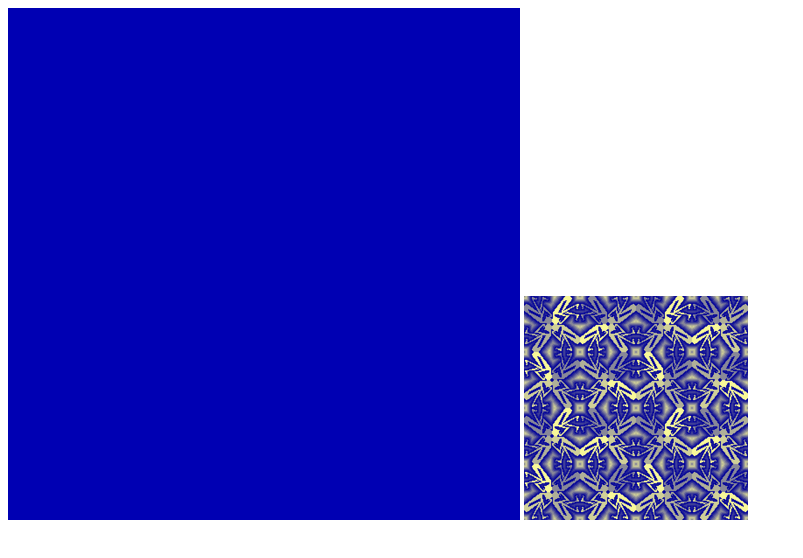
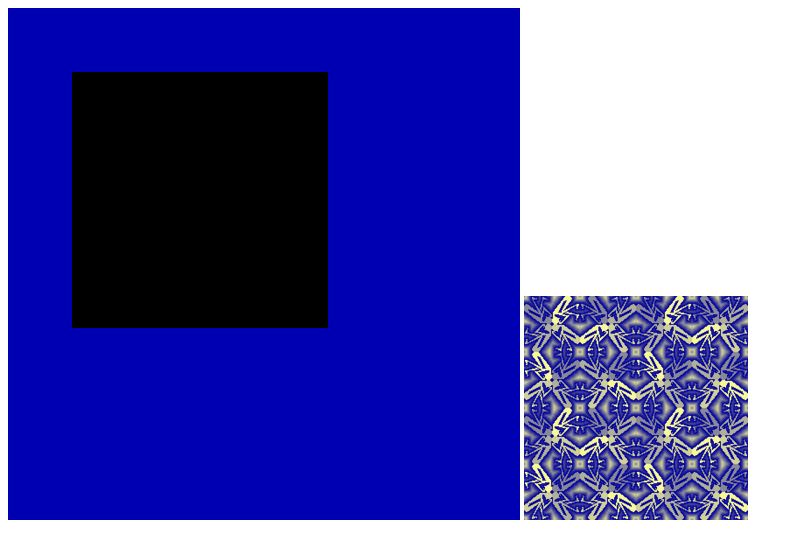
Before and after one commit to tripped/webgl-battlebg, a plain HTML site: page index.html in a window 1280 px wide. Shown: the whole page, without its empty margins (0-803 px from the left). Drawn offline with Linux system fonts and the light colour scheme.

Commit message:
Add some vertices and attempt to draw them with a texture

```diff
--- a/index.html
+++ b/index.html
@@ -32,9 +32,19 @@
             init = function() {
                 gl.clearColor(0, 0, 0.7, 1);
                 program = initProgram(gl);
+                gl.useProgram(program)
+
+                initVerts(gl);
+
+                texture = loadTexture(gl, 'texture');
+
+                gl.bindTexture(gl.TEXTURE_2D, texture);
+
+                textureLoc = gl.getUniformLocation(program, "tex");
+                gl.uniform1i(textureLoc, 0);
 
                 gl.clear(gl.COLOR_BUFFER_BIT);
-                gl.useProgram(program)
+                gl.drawArrays(gl.TRIANGLES, 0, 6);
             }
 
             c.addEventListener('webglcontextlost', function(e) {
@@ -70,7 +80,40 @@
             gl.texImage2D(gl.TEXTURE_2D, 0, gl.RGBA, gl.RGBA,
                 gl.UNSIGNED_BYTE, image);
 
-            return tx;
+            return tex;
+        }
+
+        initVerts = function(gl) {
+            vbo = gl.createBuffer();
+            gl.bindBuffer(gl.ARRAY_BUFFER, vbo);
+
+            var vertices = new Float32Array([
+                0.25,   0.75,  0.0,
+                -0.75,  0.75,  0.0,
+                -0.75, -0.25,  0.0,
+                0.25,   0.75,  0.0,
+                -0.75, -0.25,  0.0,
+                0.25,  -0.25,  0.0]);
+            var texCoords = new Float32Array([
+                1.0, 1.0,
+                0.0, 1.0,
+                0.0, 0.0,
+                1.0, 1.0,
+                0.0, 0.0,
+                1.0, 0.0]);
+
+            texCoordOffset = vertices.byteLength;
+            gl.bufferData(gl.ARRAY_BUFFER,
+                texCoordOffset + texCoords.byteLength,
+                gl.STATIC_DRAW);
+            gl.bufferSubData(gl.ARRAY_BUFFER, 0, vertices);
+            gl.bufferSubData(gl.ARRAY_BUFFER, texCoordOffset, texCoords);
+
+            gl.enableVertexAttribArray(0);
+            gl.vertexAttribPointer(0, 3, gl.FLOAT, gl.FALSE, 0, 0);
+
+            gl.enableVertexAttribArray(1);
+            gl.vertexAttribPointer(1, 2, gl.FLOAT, gl.FALSE, 0, texCoordOffset);
         }
 
         initProgram = function(gl) {
@@ -101,6 +144,6 @@
   </head>
   <body onload="main()">
     <canvas id="canvas" width="512" height="512"></canvas>
-    <img src="background.png"/>
+    <img id="texture" src="background.png"/>
   </body>
 </html>
```
